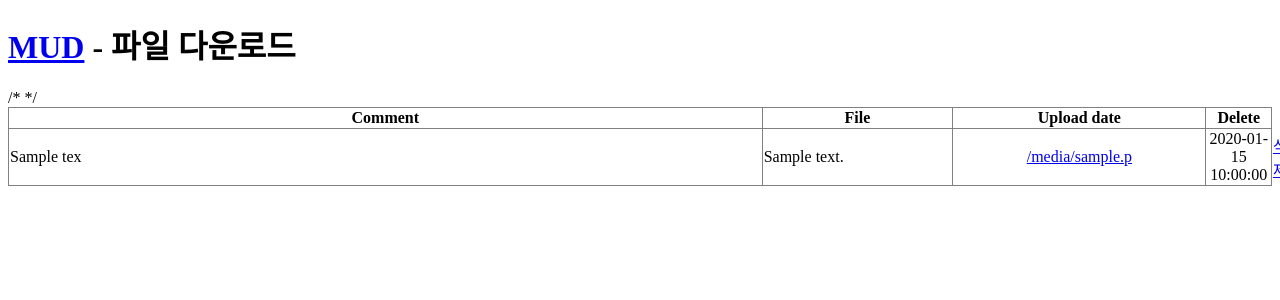
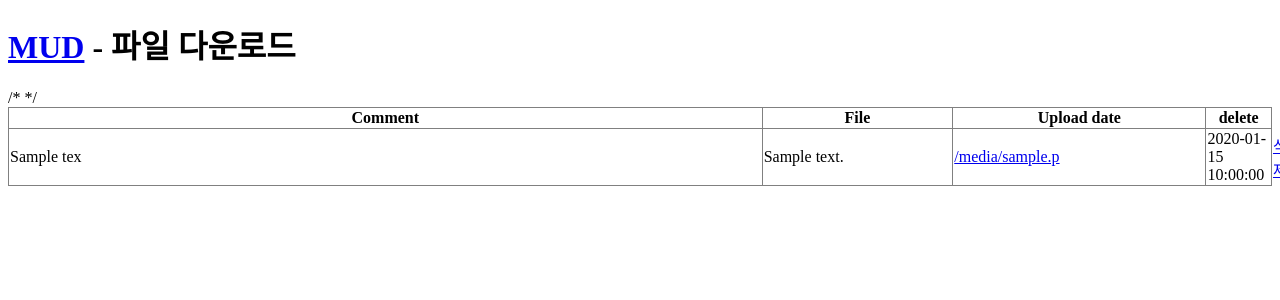
Before and after one commit to JURA-Git/MUD, a Flask app: template templates/download.html in a window 1280 px wide. Shown: the top 300 px of the page. Run offline with Flask 3, Linux system fonts and the light colour scheme; the template is opened without the code that fills it: most values are stand-ins (such as "Sample title", 1, 10 or a date in 2020).

Commit message:
Revert "dev/jura m-11 (download.html,app.py page role edit)"
This reverts commit 13537133a2853690226ec7162ae197331f9e5b92.

```diff
--- a/app.py
+++ b/app.py
@@ -72,7 +72,7 @@ def upload():
 @app.route('/download')
 def download():
     page      = request.args.get('page', 1, type=int)
-    per_page  = 5
+    per_page  = 1
     offset    = (page - 1) * per_page
 
     conn = get_connection()
--- a/templates/download.html
+++ b/templates/download.html
@@ -27,7 +27,7 @@
       <th style="width:60%">Comment</th>
       <th style="width:15%">File</th>
       <th style="width:20%">Upload date</th>
-      <th style="width:5%">Delete</th>
+      <th style="width:5%">delete</th>
     </tr>
     {% for f in files %}
     <tr>
@@ -37,15 +37,15 @@
       <td class="preview" data-fulltext="{{ f.description }}">
         {{ f.description }}
       </td>
-      <td style="text-align:center">
+      <td>
         <a href="{{ url_for('uploaded_file', filename=f.filename) }}"
            class="preview"
            data-fulltext="{{ f.filename }}">
           {{ f.filename[:15] }}{% if f.filename|length>15 %}...{% endif %}
         </a>
       </td>
-      <td style="text-align:center">{{ f.upload_date.strftime('%Y-%m-%d %H:%M:%S') }}</td>
-      <td style="text-align:center"><a href="{{ url_for('delete', file_id=f.id) }}">삭제</a></td>
+      <td>{{ f.upload_date.strftime('%Y-%m-%d %H:%M:%S') }}</td>
+      <td><a href="{{ url_for('delete', file_id=f.id) }}">삭제</a></td>
     </tr>
     {% endfor %}
   </table>
```
